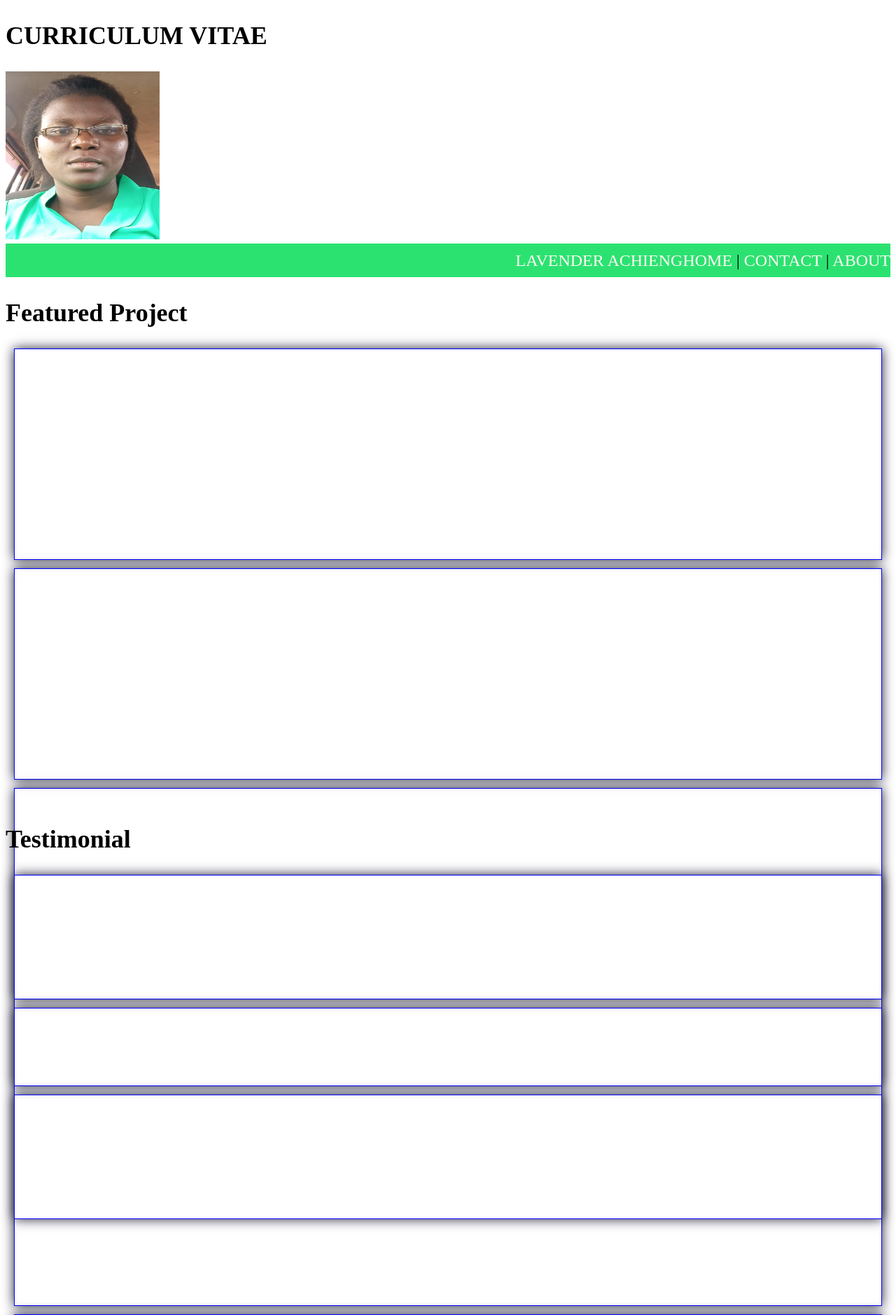
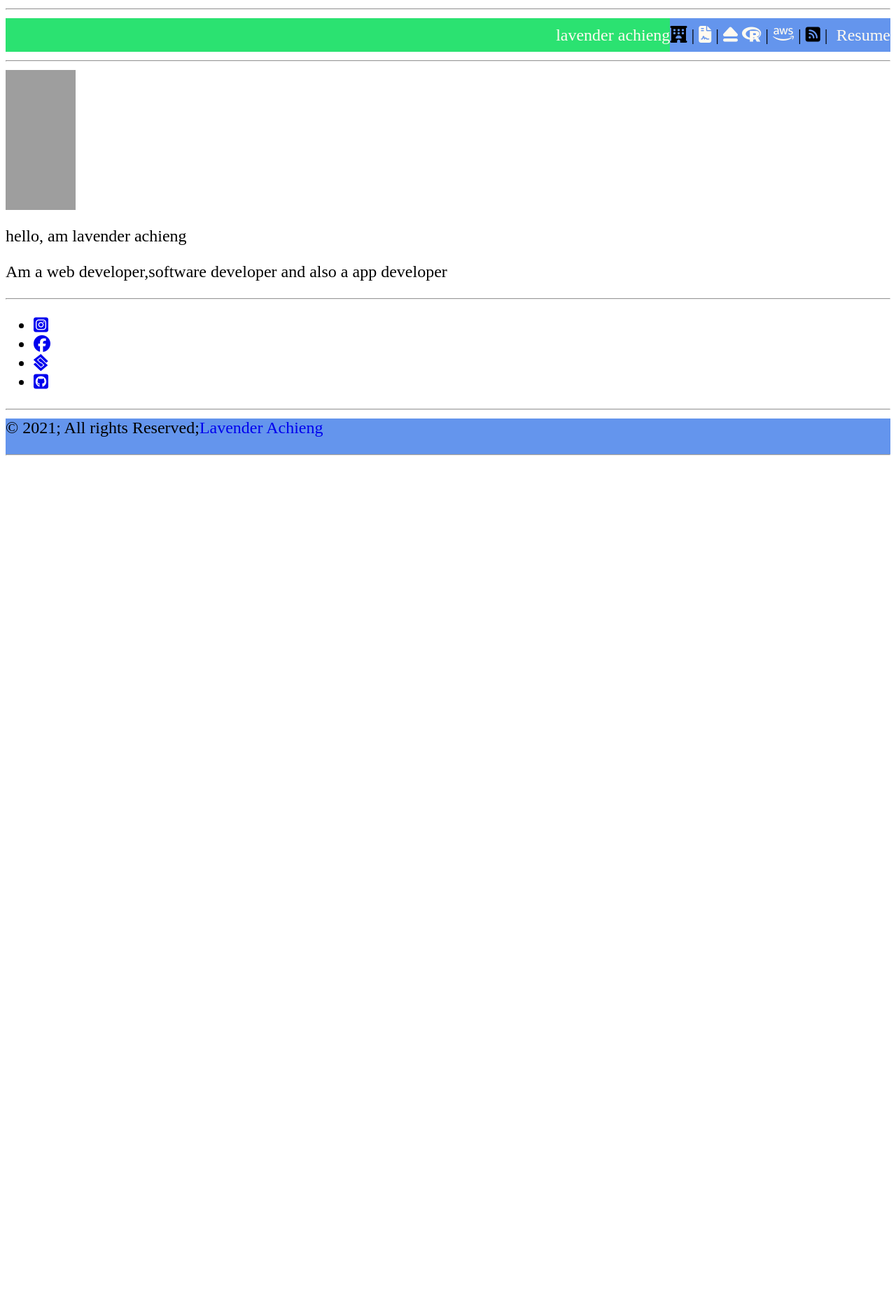
Before and after one commit to lavender-achieng/portfolio, a PHP site: page / in a window 1280 px wide. Shown: the top 1879 px of the page at 70% size. After the commit the page ends 651 px from the top, so only its background shows below. Run offline with PHP 8.4, Linux system fonts and the light colour scheme; some libraries are stand-ins or nearby versions; grey boxes are pictures that could not be loaded.

Commit message:
resume.html

```diff
--- a/index.html
+++ b/index.html
@@ -1,132 +1,62 @@
+<!--/////////////////////////////
+Article :   portfolio Homepage //
+Author  :   Lavender  Achieng   //
+Date    :   June      2021     //
+Licence :    MMT               //
+/////////////////////////////-->
+<hr></hr>
 <!DOCTYPE html>
-
+<html lang="en">
 <head>
     <meta charset="UTF-8">
     <meta http-equiv="X-UA-Compatible" content="IE=edge">
-            <meta name="viewport" content="width=, initial-scale=2.0">
+    <meta name="viewport" content="width=, initial-scale=1.0">
     <link rel="stylesheet" href="./css/main.css">
    <script src="https://kit.fontawesome.com/8e35b0e19c.js" crossorigin="anonymous"></script>
-
     <title>Lavender achieng :about</title>
 </head>
-
 <body>
-        <h2> CURRICULUM VITAE <b></b>
-        </h2>
-        <img src="lav.png" height="240" width="220"><br>
-        <div class="container-fluid">
-        <!--Navigation Bar Section-->
-
-         <nav class="navbar">
-        <a href="" class="nav-link">LAVENDER ACHIENG</a>
-            <div>
-        <a href="./index.html"class="nav-link">HOME</a> |
-        <a href="./contact.html"class="nav-link">CONTACT</a> |
-        <a href="./about.html"class="nav-link">ABOUT </a>
-        </nav>
-        <!-- main section-->
-        <main class container>
-            <section class="featured-project">
-                <h2> Featured Project</h2>
-                <div"cards="container">
+<header>
 
 
-            <div class="card b box-shadow"></div>
-            <div class="card b box-shadow"></div>
-            <div class="card b box-shadow"></div>
-            <div class="card b box-shadow"></div>
+  <!--Navigation Bar Section-->
+    <nav class ="navbar">
+        <a href=""class="nav-link">lavender achieng</a>
+    <div style="background: cornflowerblue;"
+
+        <a href="./index.html"><i class="fas fa-hotel"></i></a>  |
+        <a href="./contact.html"><i class="fas fa-file-contract"></i></a>  |
+        <a href="./about.html"><i class="fas fa-eject"></i></a>
+        <a href="./project.html"><i class="fab fa-r-project"></i></a>   |
+        <a href ="./service.html"><i class="fab fa-aws"></i></a>  |
+        <a href="./blog.html"></a><i class="fas fa-rss-square"></i>   |
+        <a href="https://rxresu.me/r/7cz018" class="nav-link"><i class="far fa-resume"></i> Resume</a>
         </div>
-            </section>
-            <section class="testimonials b box shadow">
 
-                <text align:center/>
-                <h2>Testimonial</h2>
-                <div"cards=comtainer">
-                <div class="card"></div>
-                <div class="card"></div>
-                <div class="card"></div>
-                <div class="card"></div>
-        </div>
-            </section>
-            <section class="faqs">
-                <h2>frequently asked question</h2>
-                </section>
-           </main>
-            <h3><a href="https://www.instagram.com/invites/contact/?i=12thcdhig6tqu&utm_content=m7qk3yl"></a></h3><i class="fab fa-instagram"></i>
-            <a><hr href="https://www.facebook.com/lavenda"><i class="fab fa-facebook-square"></i></a></h3>
-            <a><hr href="https://www.linkedin.com/psettings/invite-receive"><i class="fab fa-staylinked"></i></a></h3>
-            <h3><a href="https://github.com/"><i class="fab fa-github-square"></i></a></h3>
-        <!-- jumbotron-->
-         <header class= "jumbstron">
-                                                                                                                               <p>
-            <h3><U>OBJECTIVES</h3></U></p>
-            <P> Am hardworking,self-driven with extensive experience in various aspects of <br>
-                information technology and willing to contribute accrued expertise towards the <br>
-                qualitative enhancement of the organization <br><b></b></p>
-            </table>
-            <h3><u>WORK EXPERIENCE</h3></u></h2>
-            Am a web developer since 2010 and have beeen working with different companies
-            where <br>ive provd my effectivenress,innovative and proffessionalism in performing my duties <br>
-            and responsibilities in line with commission and vision of serving the ogsdnization in <br>
-            manner that promotes my career aspiration while advancing the overall goals of all organization <br> <b></b>
-            </p>
-            <hr>
-            </hr>
-            <p>
-            <h3><U>COMPANIES I HAVE WORKED WITH</p></U></h3>
-
-            <p>
-
-                2017-2019 Framepharl solutions<br>worked as data programming officer<br>
-                2019-2020 Gillys Security Services<br> worked as programming officer
+</nav>
+<hr/>
+</header>
+    <!--Jumbotron section-->
+    <header>
+        <img src="images/rx.jpg" alt = "profile image" width="100" height="200"/>
+         <p> hello, am lavender achieng<br/></p>
+        <p> Am a web developer,software developer and also a app developer</p>
+        </header>
+        <hr/>
+        <!--footer section--></P>
+        <ul>
+                <li><a href="https://www.instagram.com/invites/contact/?i=12thcdhig6tqu&utm_content=m7qk3yl"><i class="fab fa-instagram-square"></i></a></li>
+                <li><a href="https://www.facebook.com/lavenda"><i class="fab fa-facebook"></i></a></li>
+                <li><a href="https://www.linkedin.com/psettings/invite-receive"><i class="fab fa-staylinked"></i></a></li>
+                <li><a href="lavender-achieng.github.io/portfolio/"><i class="fab fa-github-square"></i></a></li>
             </ul>
-            </p>
-            <hr>
-            </hr>
-            <h4><u>I'VE WORKED WITH</u></h4>
-            </head>
-
-            <p>
-                <table>
-                    <thead>
-                        <tr>
-                            <td> LANGUAGE </td>
-                            <td> FRAMEWORK </td>
-                            <td> DATABASE </td>
-                        </tr>
-                    </thead>
-                    <tbody>
-                        <tr>
-                            <td> HTLL5 </td>
-                            <td>Angular</td>
-                            <td> MySQL </td>
-                        </tr>
-                        <tr>
-                            <td> C++ </td>
-                            <td> Qt </td>
-                            <td> No SQL</td>
-                        </tr>
-                        <tr>
-                            <td> C </td>
-                            <td>CMocka </td>
-                            <td> </td>
-                        </tr>
-                    </tbody>
-                </table>
-                <hr>
-                </hr>
-                <!--footer section -->
-                </P>
-                <p>
-                <h3><U>REFEREES</p></U></h3>
-                Dancun odongo<br>Gilly's Security<br>Operations Director<br> Telehone: 0723205683<br><br>
-                Mrs.Elizbeth Muhia<br>Zetech University<br>Dean of Student<br> Telephone: 0721-411140
 
 
+
+        <hr>
+        <div style="background: cornflowerblue;"
         <P>&copy 2021; All rights Reserved;<a href="index.html">Lavender Achieng</a></p>
-                </header>
- </footer>
+            <hr>
         </div>
         </body>
-
         </html>
```
Also changed, not shown: main.css (+8 -3 lines), project.html (added, +27 -0 lines). Lines whose indentation alone changed are shown as unchanged.
